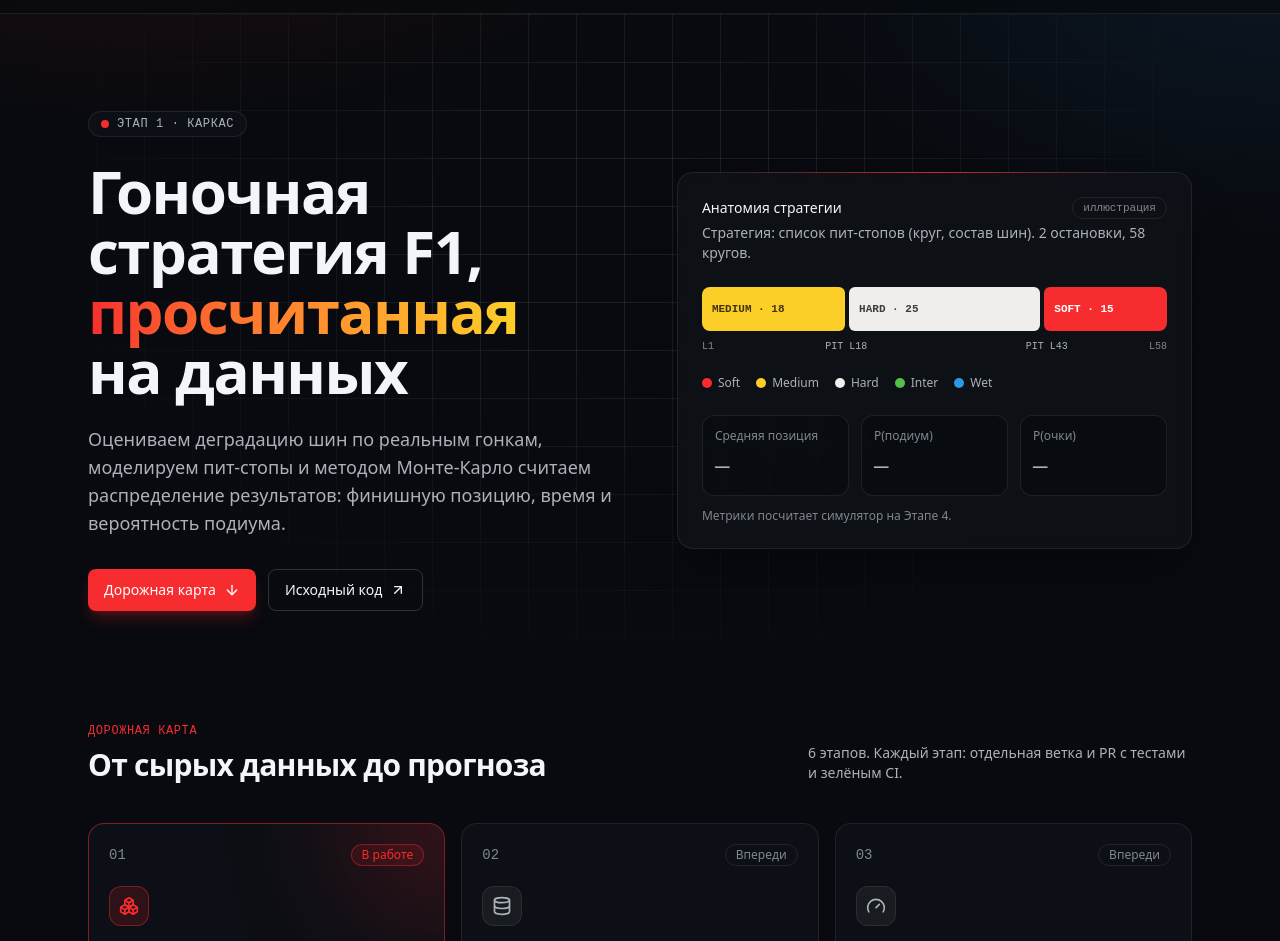
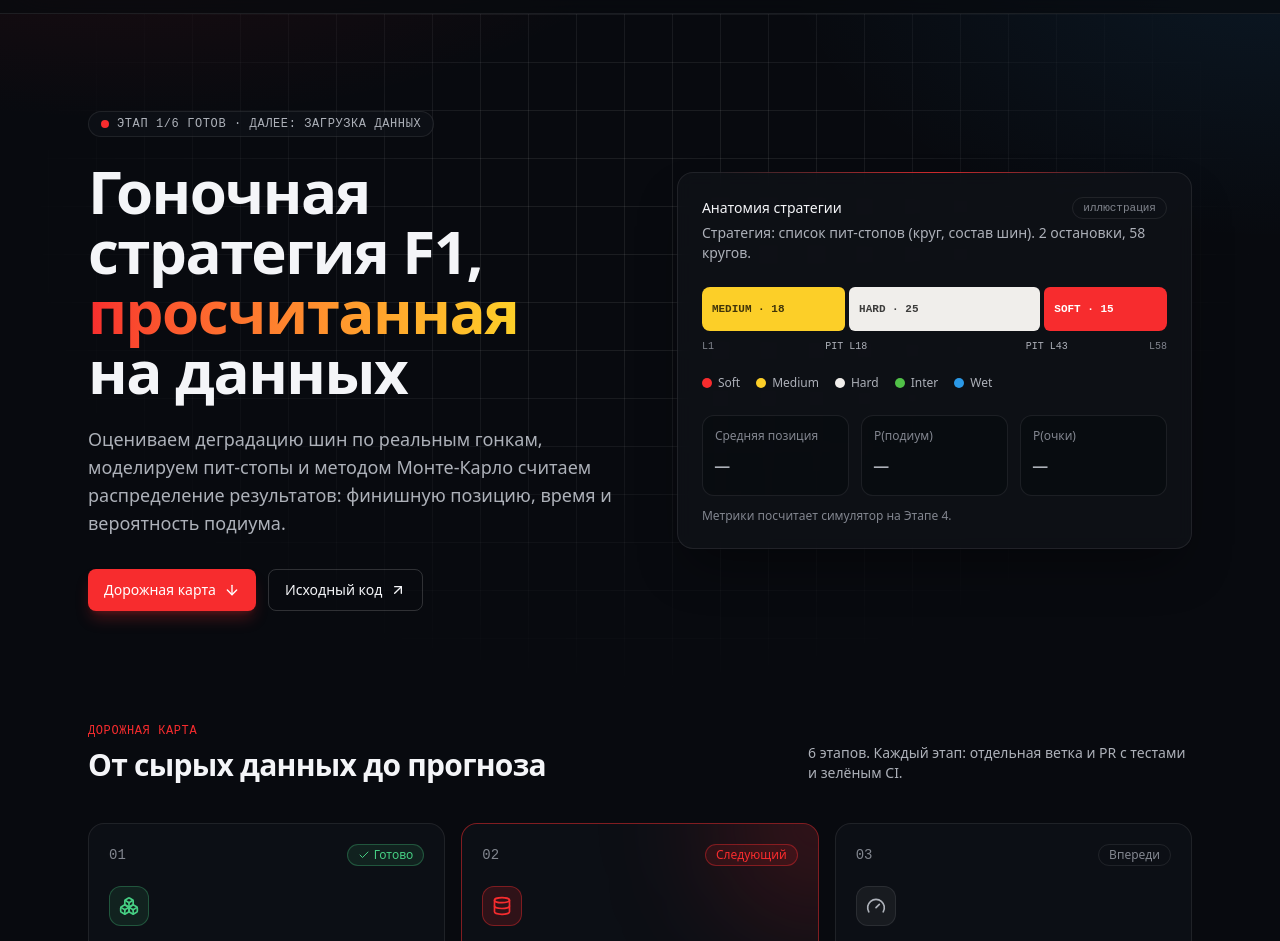
Before and after one commit to tachiroz/f1-strategy-lab, a React (Vite) app in the folder web/: page / in a window 1280 px wide. Shown: the part 51-992 px from the top of the page. Built offline with nearby package versions, Linux system fonts and the light colour scheme.

Commit message:
fix(web): track finished stages instead of the one in progress
LAST_DONE_STAGE drives the roadmap (done / next / planned), so the page matches README right after a stage PR is merged.

```diff
--- a/web/src/components/Header.tsx
+++ b/web/src/components/Header.tsx
@@ -1,6 +1,6 @@
 import { ArrowUpRight } from 'lucide-react'
 import { REPO_URL } from '../config'
-import { CURRENT_STAGE, STAGES } from '../data/stages'
+import { LAST_DONE_STAGE, STAGES } from '../data/stages'
 import { LogoMark } from './LogoMark'
 
 /** Sections of the future dashboard; only the overview exists for now. */
@@ -49,7 +49,7 @@
 
         <div className="ml-auto flex items-center gap-4">
           <span className="hidden font-mono text-xs text-ink-subtle tabular-nums sm:inline">
-            Этап {CURRENT_STAGE}/{STAGES.length}
+            Готово {LAST_DONE_STAGE}/{STAGES.length}
           </span>
           <a
             href={REPO_URL}
--- a/web/src/components/Hero.tsx
+++ b/web/src/components/Hero.tsx
@@ -1,10 +1,10 @@
 import { ArrowDown, ArrowUpRight } from 'lucide-react'
 import { REPO_URL } from '../config'
-import { CURRENT_STAGE, STAGES } from '../data/stages'
+import { LAST_DONE_STAGE, STAGES, stageStatus } from '../data/stages'
 import { StrategyPreview } from './StrategyPreview'
 
 export function Hero() {
-  const currentStage = STAGES.find((stage) => stage.id === CURRENT_STAGE)
+  const nextStage = STAGES.find((stage) => stageStatus(stage.id) === 'next')
 
   return (
     <section className="relative overflow-hidden">
@@ -17,7 +17,9 @@
               <span className="absolute inline-flex size-full rounded-full bg-accent opacity-75 motion-safe:animate-ping" />
               <span className="relative inline-flex size-2 rounded-full bg-accent" />
             </span>
-            Этап {CURRENT_STAGE} · {currentStage?.title}
+            {nextStage
+              ? `Этап ${LAST_DONE_STAGE}/${STAGES.length} готов · далее: ${nextStage.title}`
+              : 'Все этапы готовы'}
           </p>
 
           <h1 className="mt-6 text-4xl font-semibold tracking-tight text-balance sm:text-5xl lg:text-6xl">
--- a/web/src/components/StageCard.tsx
+++ b/web/src/components/StageCard.tsx
@@ -3,14 +3,20 @@
 
 const STATUS_LABEL: Record<StageStatus, string> = {
   done: 'Готово',
-  active: 'В работе',
+  next: 'Следующий',
   planned: 'Впереди',
 }
 
 const STATUS_BADGE: Record<StageStatus, string> = {
   done: 'border-success/30 bg-success/10 text-success',
-  active: 'border-accent/40 bg-accent/10 text-accent',
+  next: 'border-accent/40 bg-accent/10 text-accent',
   planned: 'border-line text-ink-subtle',
+}
+
+const STATUS_ICON_TILE: Record<StageStatus, string> = {
+  done: 'border-success/30 bg-success/10 text-success',
+  next: 'border-accent/40 bg-accent/15 text-accent',
+  planned: 'border-line bg-white/5 text-ink-muted',
 }
 
 interface StageCardProps {
@@ -20,15 +26,15 @@
 
 export function StageCard({ stage, status }: StageCardProps) {
   const Icon = stage.icon
-  const isActive = status === 'active'
+  const isNext = status === 'next'
 
   return (
     <li
       className={`relative overflow-hidden rounded-2xl border bg-surface/60 p-5 transition-colors hover:bg-surface ${
-        isActive ? 'border-accent/50' : 'border-line hover:border-line-strong'
+        isNext ? 'border-accent/50' : 'border-line hover:border-line-strong'
       }`}
     >
-      {isActive && (
+      {isNext && (
         <div
           aria-hidden="true"
           className="pointer-events-none absolute -top-24 -right-24 size-48 rounded-full bg-accent/20 blur-3xl"
@@ -48,11 +54,7 @@
       </div>
 
       <div
-        className={`mt-5 inline-flex size-10 items-center justify-center rounded-xl border ${
-          isActive
-            ? 'border-accent/40 bg-accent/15 text-accent'
-            : 'border-line bg-white/5 text-ink-muted'
-        }`}
+        className={`mt-5 inline-flex size-10 items-center justify-center rounded-xl border ${STATUS_ICON_TILE[status]}`}
       >
         <Icon aria-hidden="true" className="size-5" />
       </div>
--- a/web/src/data/stages.ts
+++ b/web/src/data/stages.ts
@@ -8,7 +8,7 @@
   type LucideIcon,
 } from 'lucide-react'
 
-export type StageStatus = 'done' | 'active' | 'planned'
+export type StageStatus = 'done' | 'next' | 'planned'
 
 export interface Stage {
   id: number
@@ -17,8 +17,8 @@
   icon: LucideIcon
 }
 
-/** Stage in progress right now; bump it after each stage is merged into main. */
-export const CURRENT_STAGE = 1
+/** Last finished stage; bump it in the PR that completes a stage (together with README). */
+export const LAST_DONE_STAGE = 1
 
 /** Project roadmap, mirrors the stages in CLAUDE.md. */
 export const STAGES: readonly Stage[] = [
@@ -60,9 +60,9 @@
   },
 ]
 
-/** Status of a stage relative to the stage currently in progress. */
-export function stageStatus(stageId: number, current: number = CURRENT_STAGE): StageStatus {
-  if (stageId < current) return 'done'
-  if (stageId === current) return 'active'
+/** Status of a stage relative to the last finished one. */
+export function stageStatus(stageId: number, lastDone: number = LAST_DONE_STAGE): StageStatus {
+  if (stageId <= lastDone) return 'done'
+  if (stageId === lastDone + 1) return 'next'
   return 'planned'
 }
```
Also changed, not shown: 2 other files (tests, documents, lock files or other folders).
